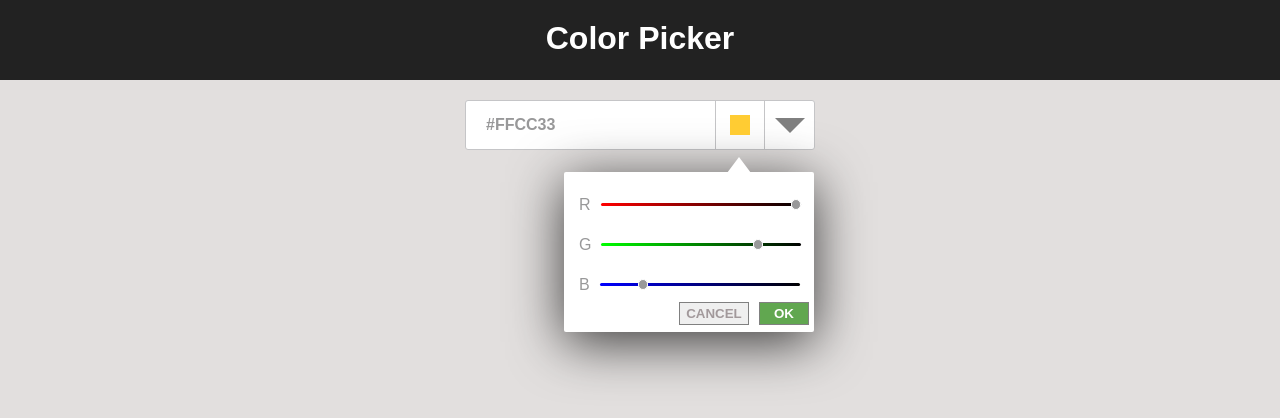
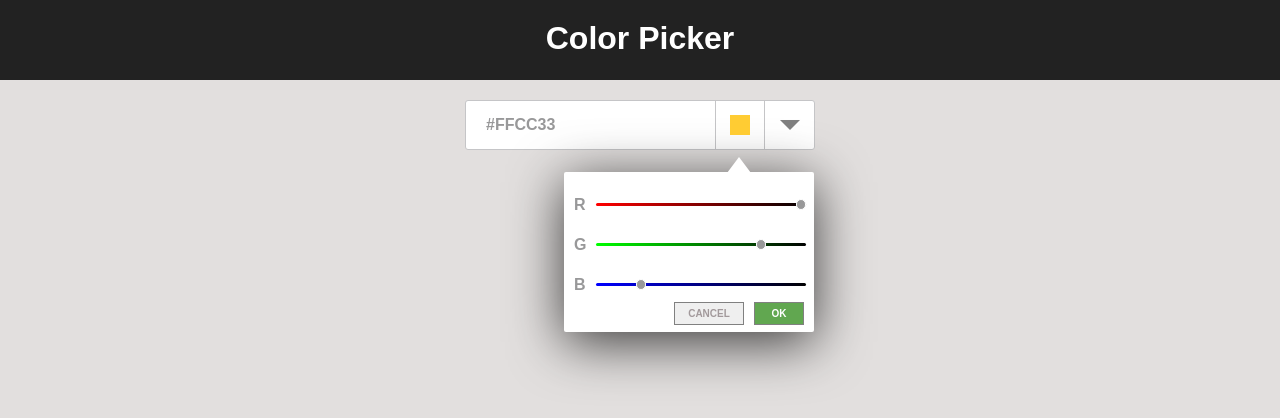
Before and after one commit to po4erk/color-picker, a React (Create React App) app: page / in a window 1280 px wide. Both pictures are taken after a click on the element 740 px from the left and 124 px from the top of the page. Shown: the top 418 px of the page. Built offline with nearby package versions, Linux system fonts and the light colour scheme.

Commit message:
style fix

```diff
--- a/src/App.css
+++ b/src/App.css
@@ -63,10 +63,10 @@ body{
   content: '';
   cursor: pointer;
   position: absolute;
-  left: 309px;
-  top: -50px;
-  border: 15px solid transparent;
-  border-top: 15px solid grey;
+  left: 314px;
+  top: -48px;
+  border: 10px solid transparent;
+  border-top: 10px solid grey;
 }
 .dropdown_preset{
   width: 200px;
@@ -107,6 +107,7 @@ body{
   z-index: 0;
 }
 .dropdown_preset div{
+  font-weight: 600;
   color: black;
   height: 40px;
   cursor: pointer;
@@ -177,7 +178,7 @@ input[type="range"] {
   outline: none;
   height: 3px;
   border-radius: 5px;
-  width: 200px;
+  width: 210px;
 }
 input[type="range"]::-webkit-slider-thumb{
   -webkit-appearance: none;
@@ -187,7 +188,6 @@ input[type="range"]::-webkit-slider-thumb{
   border-radius: 10px;
   cursor: pointer;
   border: 1px solid white;
-  transition: .1s;
 }
 #red {
   background: linear-gradient(90deg, rgb(255,0,0), rgb(0,0,0));
@@ -198,17 +198,17 @@ input[type="range"]::-webkit-slider-thumb{
 #blue {
   background: linear-gradient(90deg, rgb(0,0,255), rgb(0,0,0));
 }
-.r,.g,.b{
+.input_range{
   color: #989899;
   height: 40px;
   width: 250px;
-  padding: 5px;
   padding-top: 0px;
 }
 label{
   position: relative;
   top: 4px;
   padding: 10px;
+  font-weight: 600;
   color: #989899;
 }
 .btnOk,
@@ -220,6 +220,7 @@ label{
   margin-top: -10px;
   border: 1px solid grey;
   cursor: pointer;
+  font-size: 10px;
   font-weight: 600;
 }
 .btnCancel{
@@ -229,4 +230,5 @@ label{
 .btnOk{
   background: #61a750;
   color: white;
+  margin-right: 10px;
 }
--- a/src/components/DropdownSlider.js
+++ b/src/components/DropdownSlider.js
@@ -7,17 +7,17 @@ function DropdownSlider(props){
 
         <div className='dropdown_slider'>
         <div className='dropdown_color' style={style}></div>
-            <div className="r">
+            <div className="input_range">
                 <label htmlFor="red" className="input_range">R</label>
                 <input id="red" className="input_range" type="range" min="0" max="255" steps="1" value={red}
                     onChange={updateColor} />
             </div>
-            <div className='g'>
+            <div className='input_range'>
                 <label htmlFor="green" className="input_range">G</label>
                 <input id="green" className="input_range" type="range" min="0" max="255" steps="1" value={green}
                     onChange={updateColor} />
             </div>
-            <div className='b'>
+            <div className='input_range'>
                 <label htmlFor="blue" className="input_range">B</label>
                 <input id="blue" className="input_range" type="range" min="0" max="255" steps="1" value={blue}
                     onChange={updateColor} />
```
